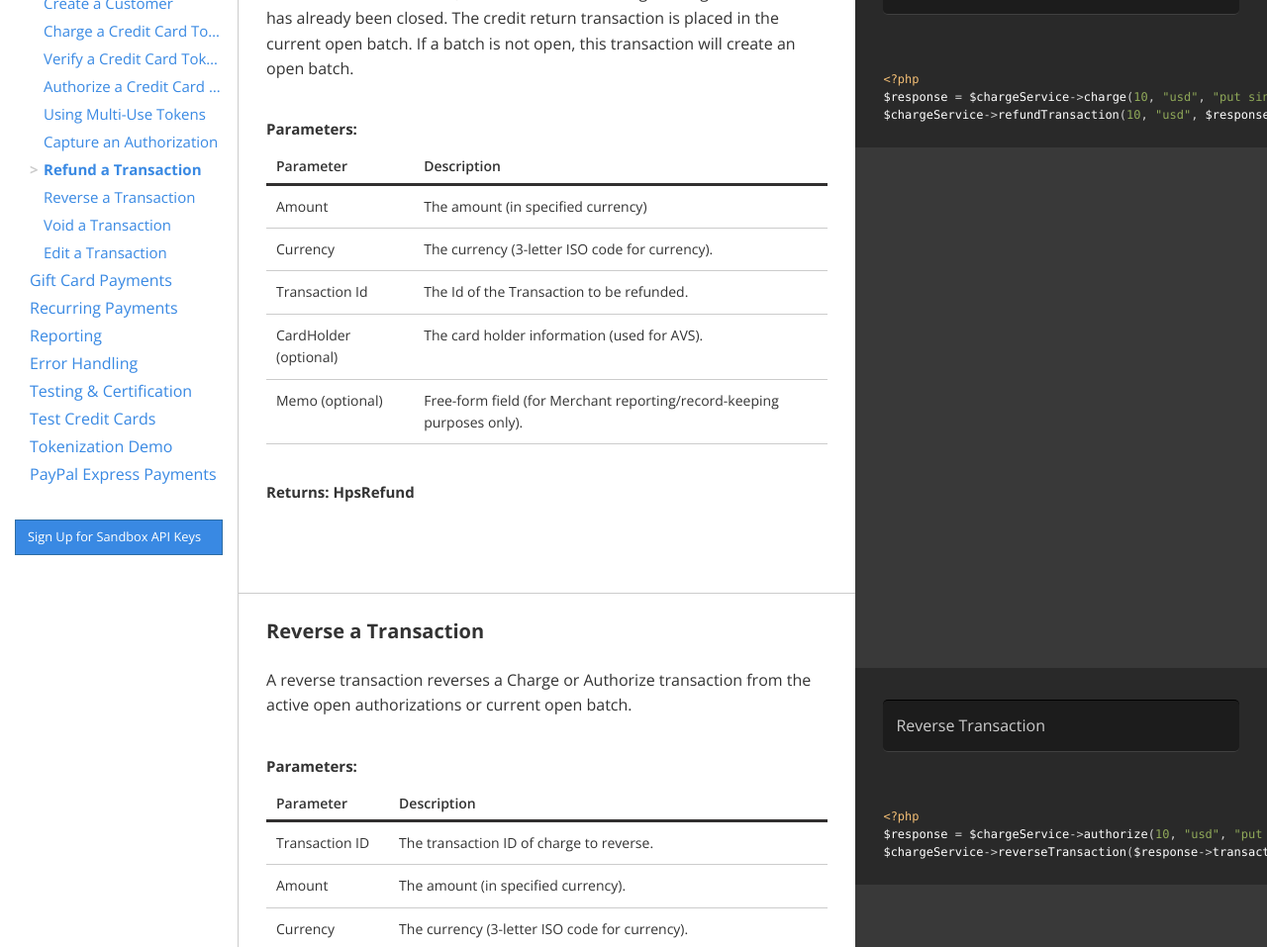
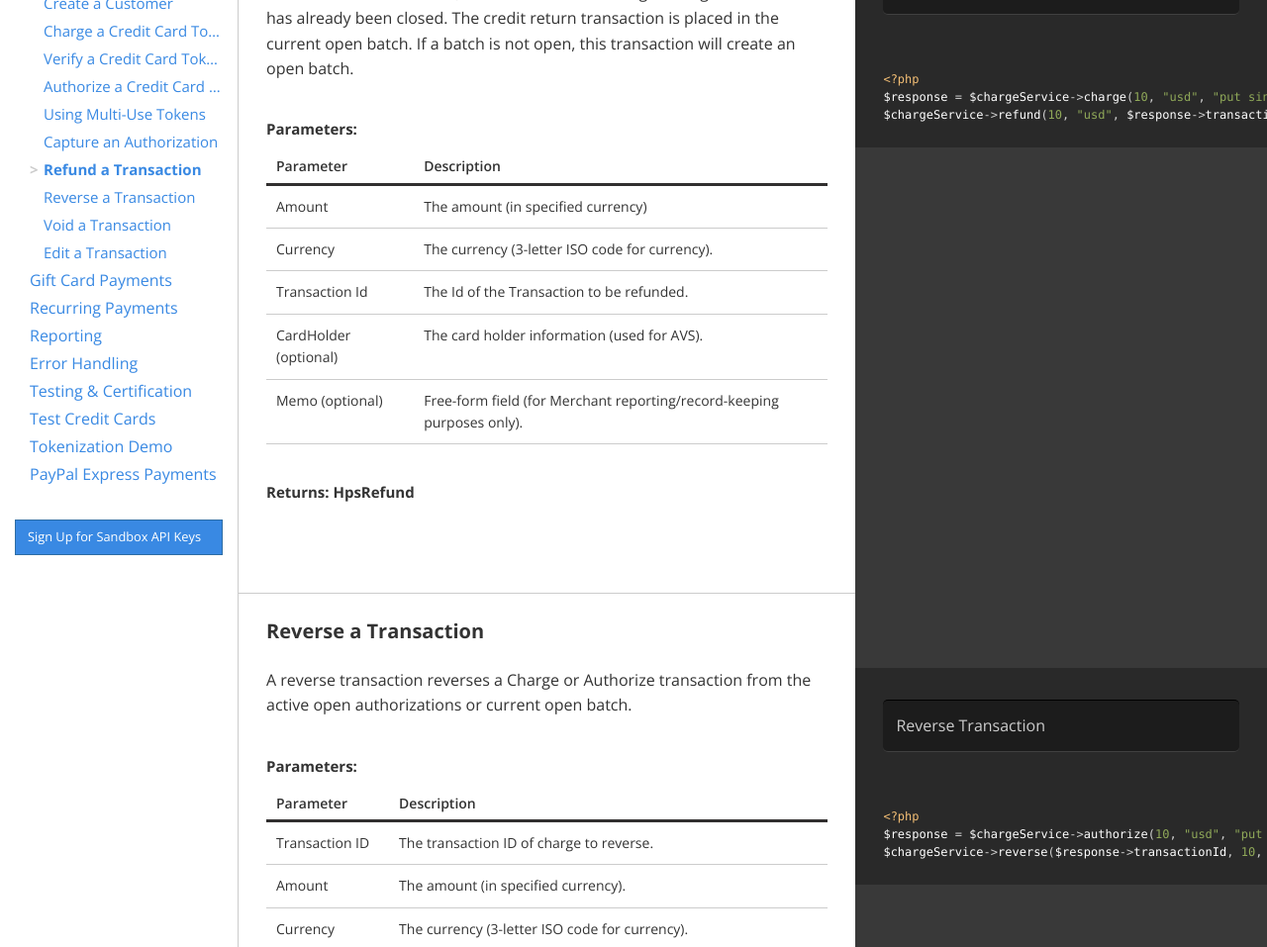
Before and after one commit to hps/hps.github.io, a Jekyll site: the page built from index.html, in a window 1280 px wide and 1400 px high, scrolled down 9537 px. Shown: the part 151-1108 px from the top of the window at 99% size. Built offline with Jekyll 4.4.1, drawn with Linux system fonts in a browser that asks for light colours; nearby versions of some CDN libraries.

Commit message:
[#HTM-64341-183] Bolletta gateway vs. Secure Submit FYI, your documentation is incorrect here: https://developer.heartlandpaymentsystems.com/SecureSubmit/Documentation In the "Refund a transaction" section, it says to do this for PHP: $chargeService->refundTransaction(10, "usd", $response->transactionId); But if you look at the available methods in the code: https://github.com/hps/heartland-php/blob/master/src/Services/Gateway/HpsCreditService.php#L247 The actual method name is "refund" and not "refundTransaction".
During peer review it was noticed that Reverse had the same issue

```diff
--- a/_includes/creditcard.md
+++ b/_includes/creditcard.md
@@ -421,7 +421,7 @@ creditService.Refund(10.00m, "usd", chargeResponse.TransactionId);
 {% highlight php %}
 <?php
 $response = $chargeService->charge(10, "usd", "put single or multi-use token here", $cardHolder);
-$chargeService->refundTransaction(10, "usd", $response->transactionId);
+$chargeService->refund(10, "usd", $response->transactionId);
 {% endhighlight %}
 
 {% highlight java %}
@@ -478,7 +478,7 @@ creditService.Reverse(authResponse.TransactionId, 10.00m, "usd");
 {% highlight php %}
 <?php
 $response = $chargeService->authorize(10, "usd", "put single or multi-use token here", $cardHolder);
-$chargeService->reverseTransaction($response->transactionId, 10, "usd");
+$chargeService->reverse($response->transactionId, 10, "usd");
 {% endhighlight %}
 
 {% highlight java %}
```
